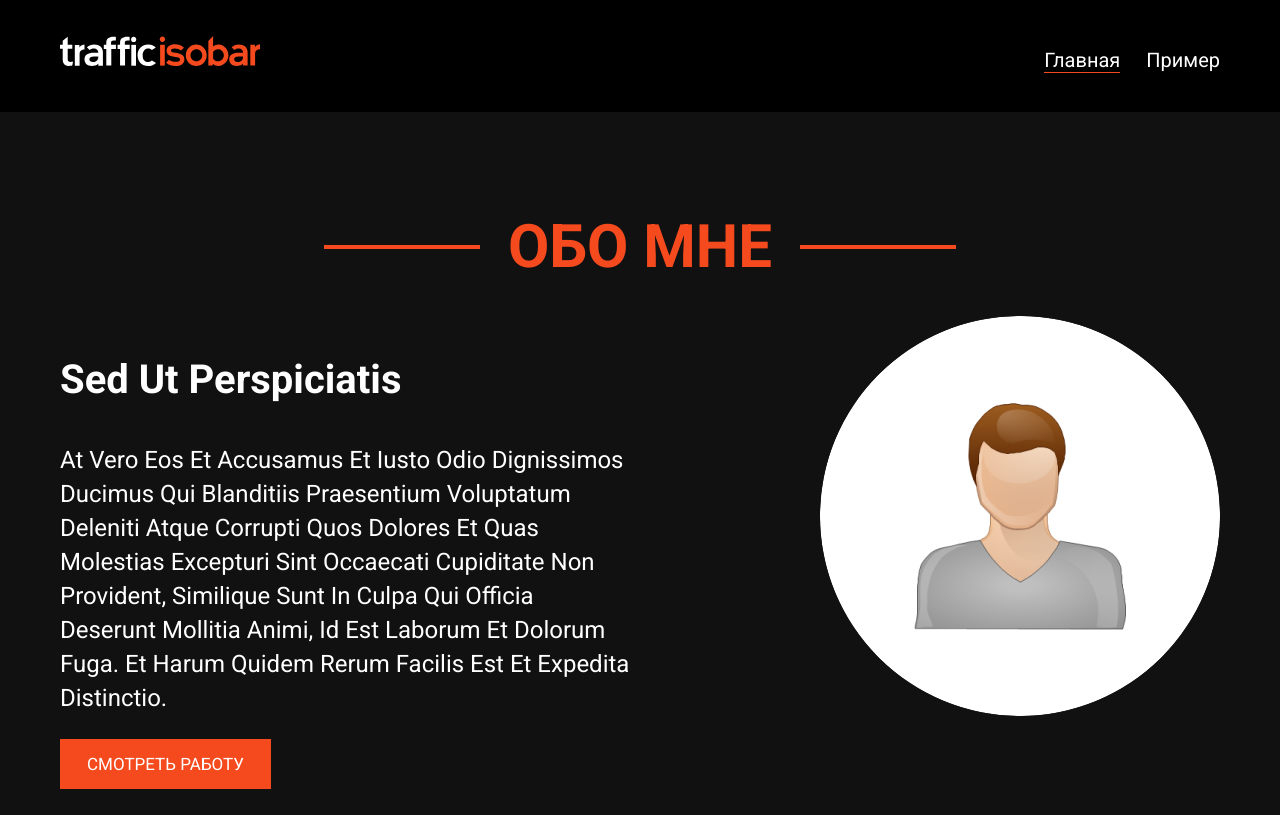
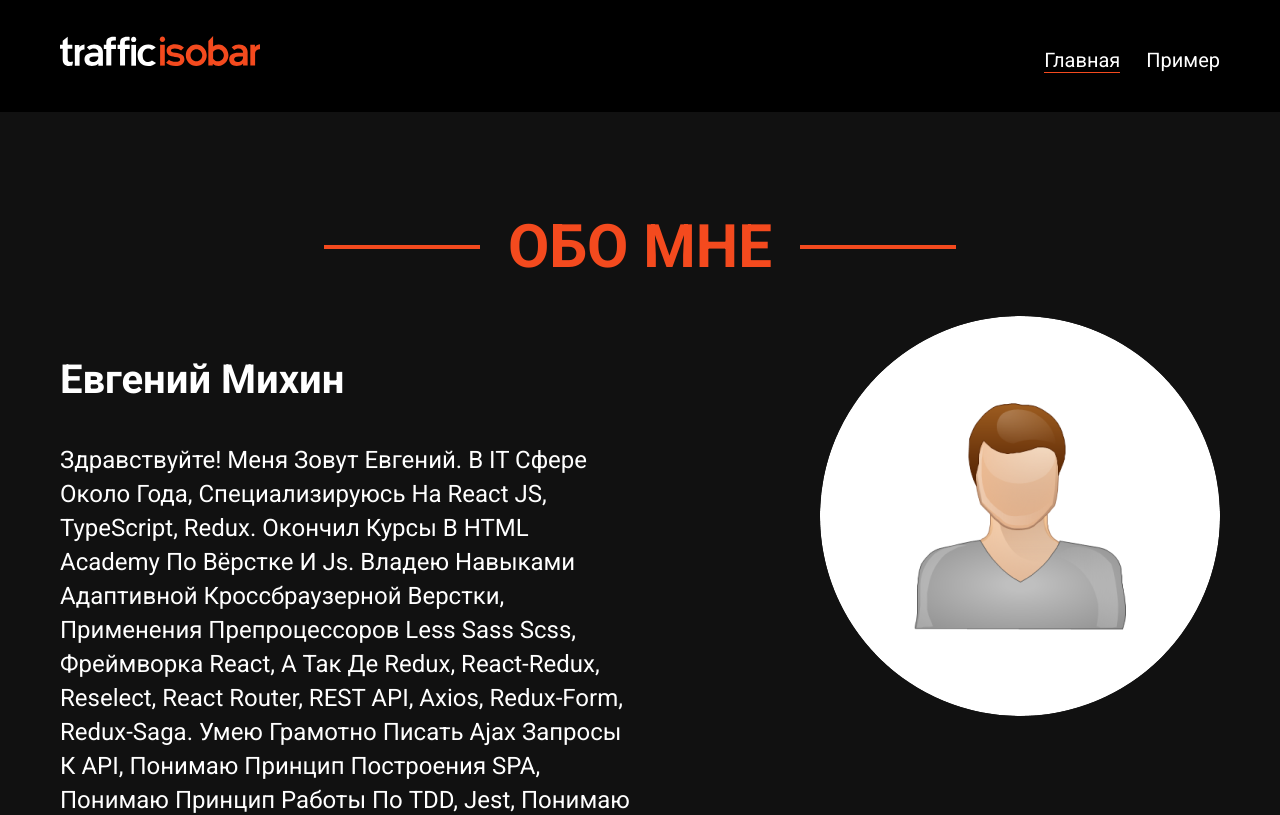
Before and after one commit to zhenya-mikhin/trafficisobar_react-app, a React (Create React App) app: page / in a window 1280 px wide. Shown: the top 815 px of the page. Built offline with nearby package versions, Linux system fonts and the light colour scheme.

Commit message:
изменил информацию о себе в main

```diff
--- a/src/pages/Main/Main.jsx
+++ b/src/pages/Main/Main.jsx
@@ -13,9 +13,10 @@ const MainPage = () => {
       <section className='container'>
         <div className={styles.about}>
           <div className={styles.description}>
-            <h3 className={styles.description__title}>Sed ut perspiciatis</h3>
+            <h3 className={styles.description__title}>Евгений Михин</h3>
             <p className={styles.description__text}>
-              At vero eos et accusamus et iusto odio dignissimos ducimus qui blanditiis praesentium voluptatum deleniti atque corrupti quos dolores et quas molestias excepturi sint occaecati cupiditate non provident, similique sunt in culpa qui officia deserunt mollitia animi, id est laborum et dolorum fuga. Et harum quidem rerum facilis est et expedita distinctio.
+              Здравствуйте! Меня зовут Евгений. В IT сфере около года, специализируюсь на React JS, TypeScript, Redux. Окончил курсы в HTML Academy по вёрстке и js. Владею навыками адаптивной кроссбраузерной верстки, применения препроцессоров less sass scss, фреймворка React, а так де Redux, React-Redux, Reselect, React Router, REST API, Axios, Redux-form, Redux-saga. Умею грамотно писать Ajax запросы к API, понимаю принцип построения SPA, понимаю принцип работы по TDD, Jest, понимаю FLUX круговорот (UserInterface - BusinessLogicLayer - DataAccessLayer), Применял паттерны программирования, такие как MVC, MVP, MVVM. Умею работать с Git.
+              Умею построить весь проект с нуля, используя Redux state и хуки в функциональных компонентах, использую современный подход без классовых компонентов на проекте, но хорошо знаю и умею применять их, CSS через component.module.css. Умею работать Redux State, Route, умею писать HOC, так же ознакомлен с принципами ООП, понимаю жизненный цикл компоненты, разделения на контейнерную и презентационную компоненту. Dispatch, ActionCreator, ThunkCreator.
             </p>
           </div>
           <img
```
